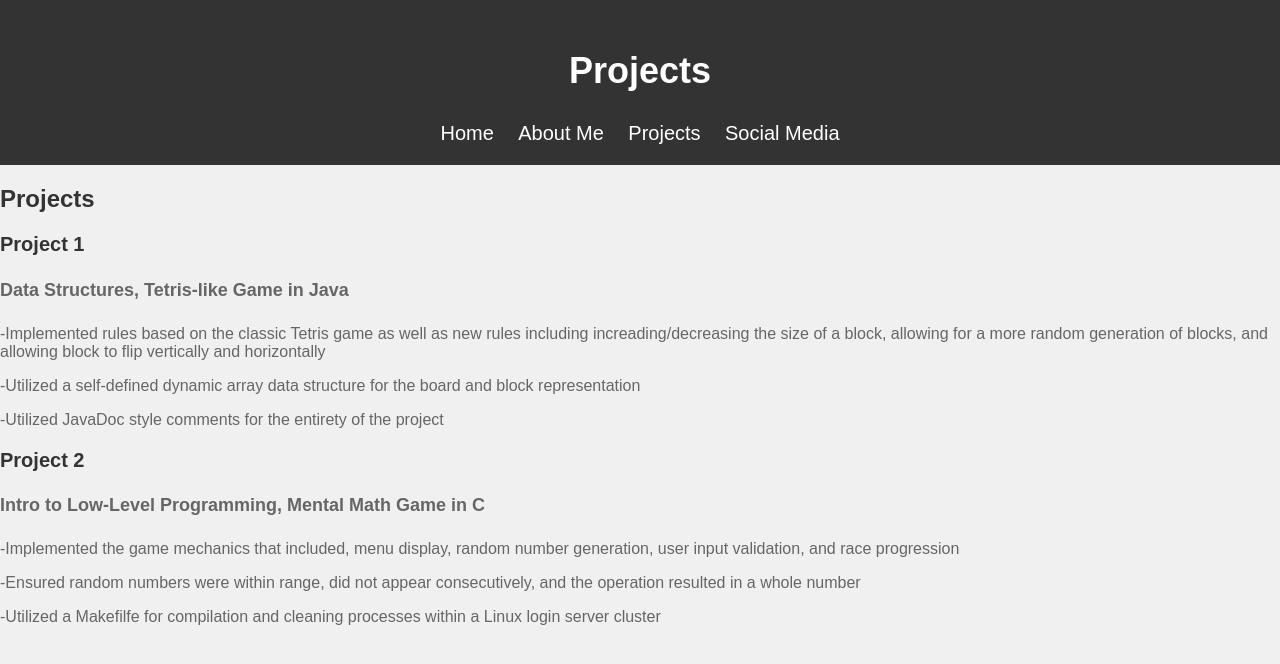
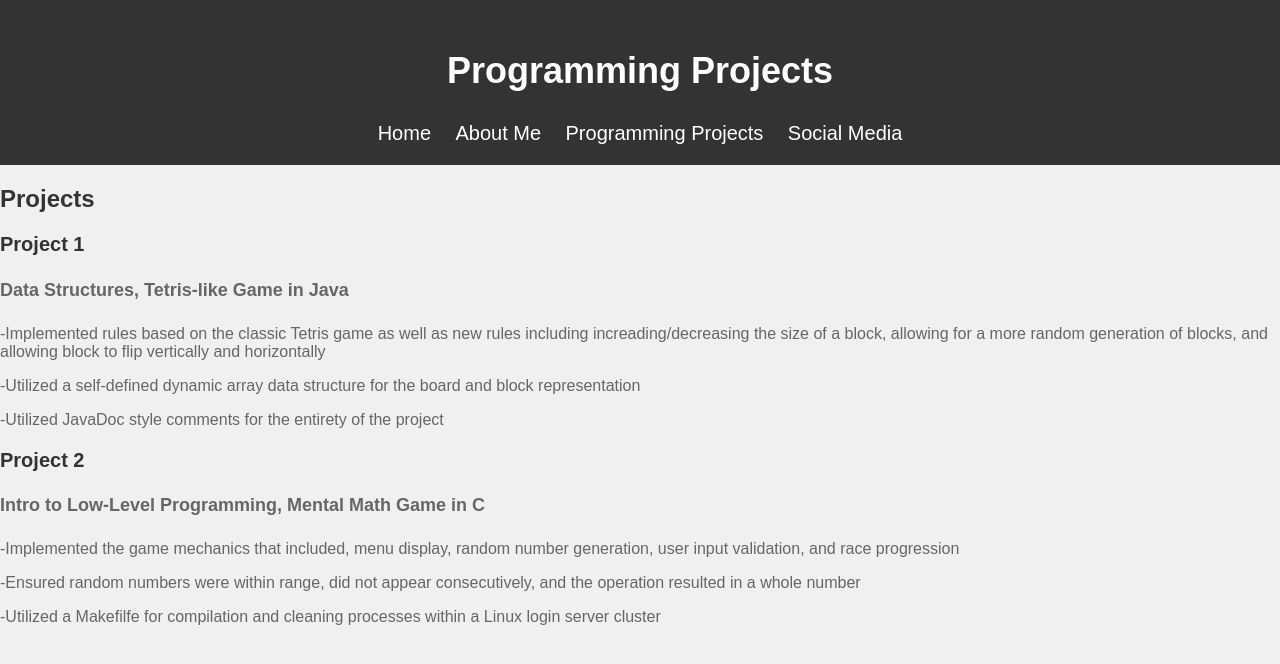
Before and after one commit to catherinetomic/catherinetomic.github.io, a plain HTML site: page projects.html in a window 1280 px wide. Drawn offline with Linux system fonts and the light colour scheme.

Commit message:
Programming Project name

```diff
--- a/projects.html
+++ b/projects.html
@@ -1,11 +1,11 @@
 <section id="projects">
     <body>
         <header>
-            <h1>Projects</h1>
+            <h1>Programming Projects</h1>
             <nav>
                 <a href="index.html">Home</a>
                 <a href="about.html">About Me</a>
-                <a href="projects.html">Projects</a>
+                <a href="projects.html">Programming Projects</a>
                 <a href="socials.html">Social Media</a>
             </nav>
         </header>
@@ -38,7 +38,7 @@
 <head>
     <meta charset="UTF-8">
     <meta name="viewport" content="width=device-width, initial-scale=1.0">
-    <title>Projects</title>
+    <title>Programming Projects</title>
     <style>
         body {
             font-family: Arial, sans-serif;
```
